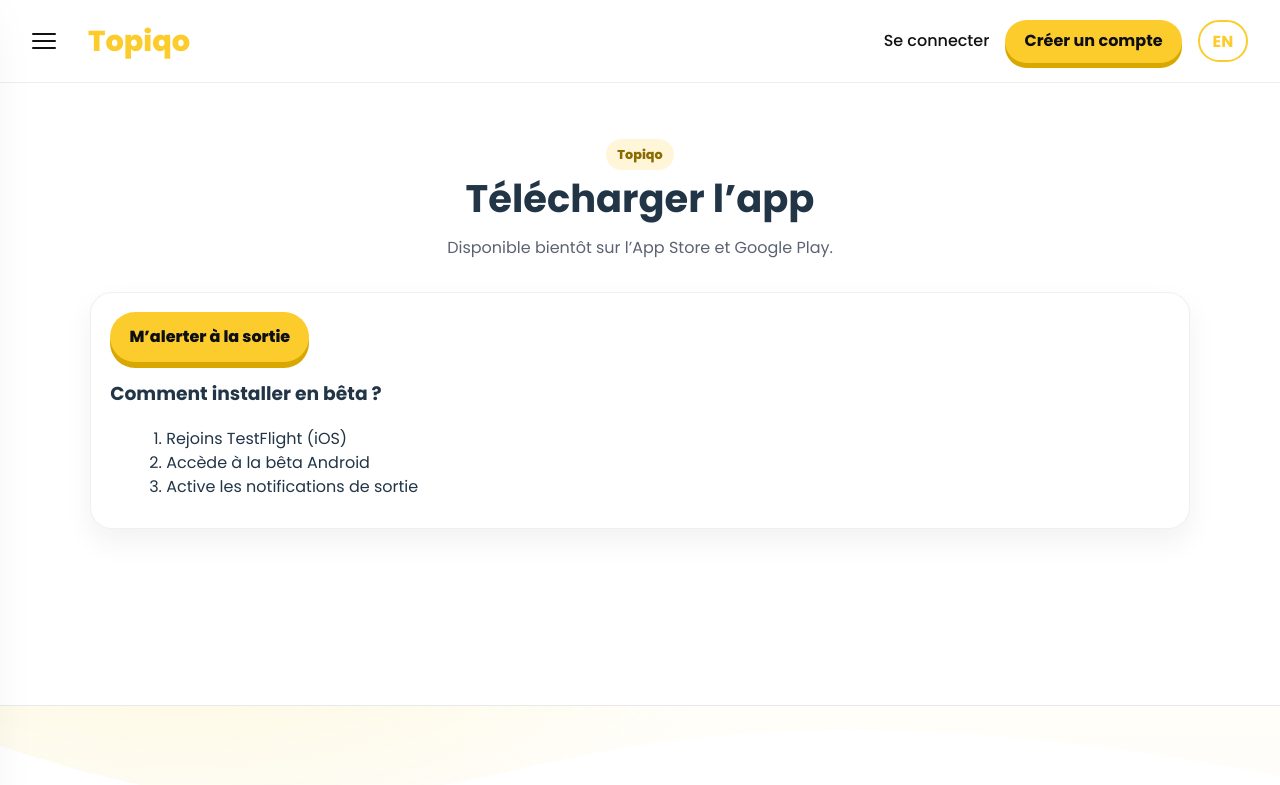
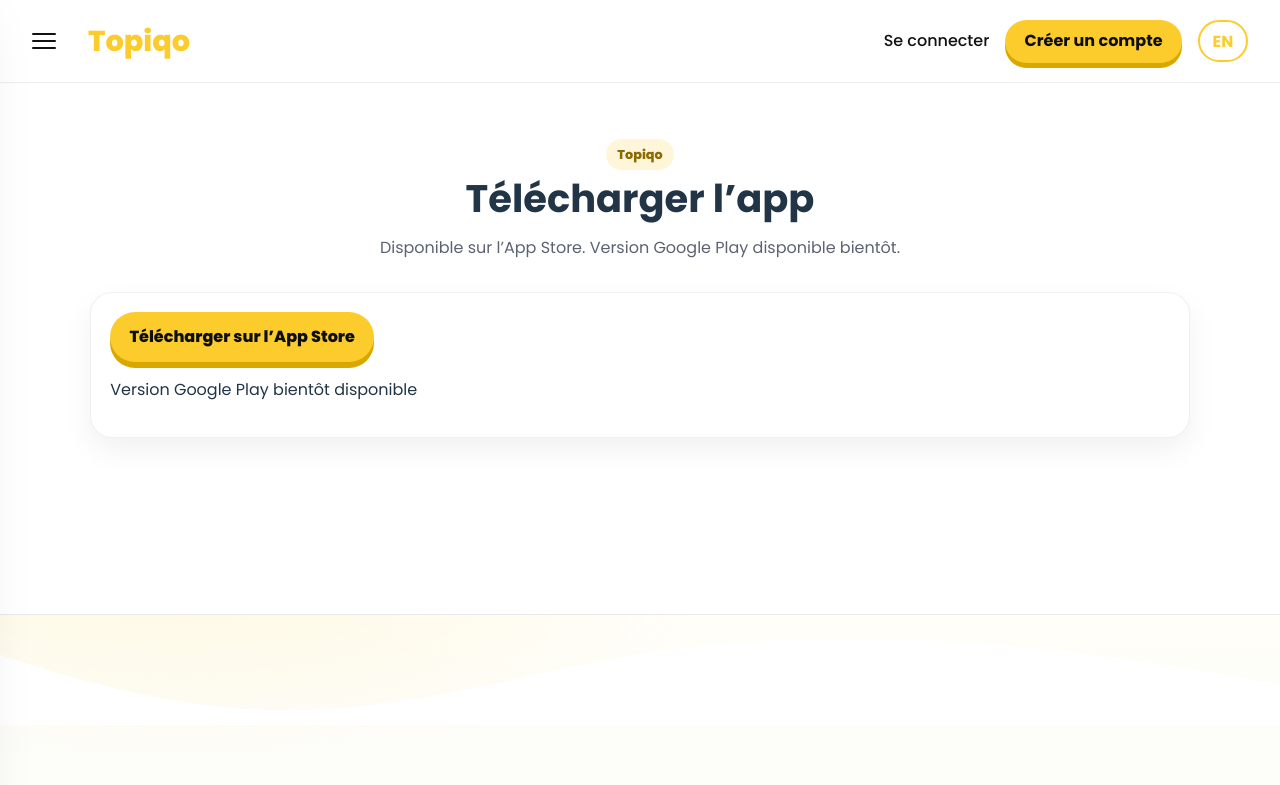
Before and after one commit to MayaSmaoui/topiqo, a React (Vite) app: page /download in a window 1280 px wide. Shown: the top 785 px of the page. Built offline with nearby package versions, Linux system fonts and the light colour scheme.

Commit message:
Change download

```diff
--- a/src/pages/Download.jsx
+++ b/src/pages/Download.jsx
@@ -1,8 +1,20 @@
-export default function Download({ lang='fr' }){
+export default function Download({ lang = 'fr' }) {
   const T = {
-    fr: { title:"Télécharger l’app", subtitle:"Disponible bientôt sur l’App Store et Google Play.", store:'M’alerter à la sortie', how:'Comment installer en bêta ?', steps:['Rejoins TestFlight (iOS)', 'Accède à la bêta Android', 'Active les notifications de sortie'] },
-    en: { title:'Download the app', subtitle:'Coming soon on the App Store and Google Play.', store:'Notify me at launch', how:'How to install beta?', steps:['Join TestFlight (iOS)', 'Get Android beta', 'Enable launch notifications'] }
+    fr: {
+      title: "Télécharger l’app",
+      subtitle: "Disponible sur l’App Store. Version Google Play disponible bientôt.",
+      store: "Télécharger sur l’App Store",
+      google: "Version Google Play bientôt disponible"
+    },
+    en: {
+      title: "Download the app",
+      subtitle: "Available on the App Store. Google Play version coming soon.",
+      store: "Download on the App Store",
+      google: "Google Play version coming soon"
+    }
   }[lang];
+
+  const appStoreLink = "https://apps.apple.com/gb/app/topiqo/id6748356744";
 
   return (
     <main className="page">
@@ -14,12 +26,17 @@
 
       <div className="card download">
         <div className="store-row">
-          <a className="btn btn-primary" href="#">{T.store}</a>
+          <a
+            className="btn btn-primary"
+            href={appStoreLink}
+            target="_blank"
+            rel="noopener noreferrer"
+          >
+            {T.store}
+          </a>
         </div>
-        <h3>{T.how}</h3>
-        <ol className="steps">
-          {T.steps.map((s,i)=> <li key={i}>{s}</li>)}
-        </ol>
+
+        <p className="google-info">{T.google}</p>
       </div>
     </main>
   );
```
